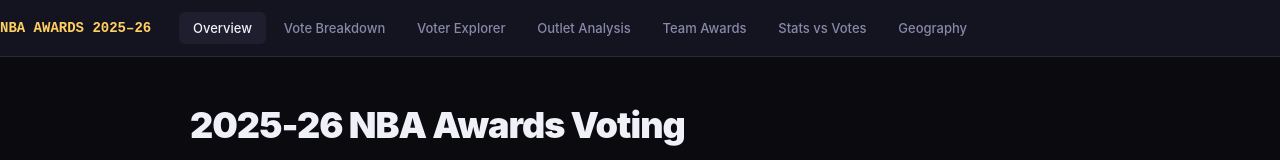
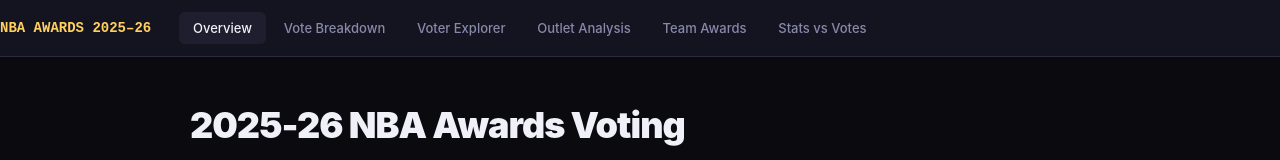
Before and after one commit to stekl20/mvpvote, a React (Vite) app: page / in a window 1280 px wide. Shown: the top 160 px of the page. Built offline with nearby package versions, Linux system fonts and the light colour scheme.

Commit message:
Remove Geography page

```diff
--- a/src/App.tsx
+++ b/src/App.tsx
@@ -5,7 +5,6 @@
 import Explorer from './pages/Explorer';
 import Outlets from './pages/Outlets';
 import Stats from './pages/Stats';
-import Map from './pages/Map';
 import Teams from './pages/Teams';
 
 export default function App() {
@@ -19,7 +18,6 @@
           <Route path="/explorer" element={<Explorer />} />
           <Route path="/outlets" element={<Outlets />} />
           <Route path="/stats" element={<Stats />} />
-          <Route path="/map" element={<Map />} />
           <Route path="/teams" element={<Teams />} />
         </Routes>
       </main>
--- a/src/components/Nav.tsx
+++ b/src/components/Nav.tsx
@@ -7,7 +7,6 @@
   { to: '/outlets', label: 'Outlet Analysis' },
   { to: '/teams', label: 'Team Awards' },
   { to: '/stats', label: 'Stats vs Votes' },
-  { to: '/map', label: 'Geography' },
 ];
 
 export default function Nav() {
```
